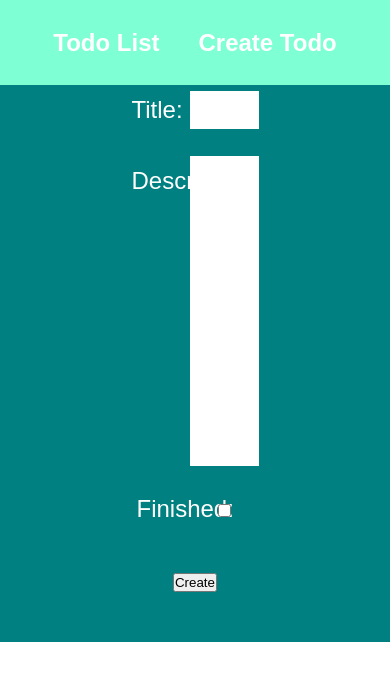
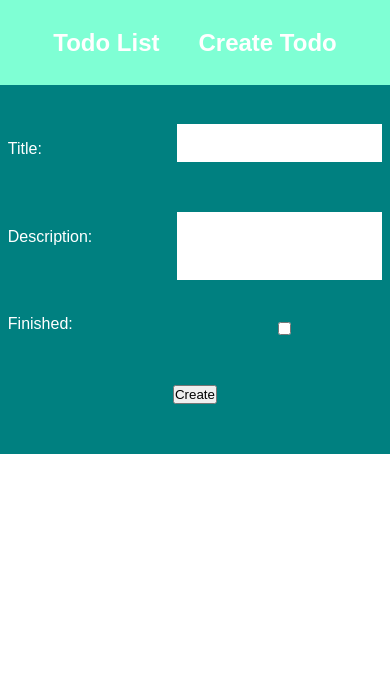
Before and after one commit to dimitaracev/ToDo, an Angular app: page /createtodo in a window 390 px wide. Shown: the top 680 px of the page. Built offline with nearby package versions, Linux system fonts and the light colour scheme.

Commit message:
Added responsive design, refactored filter

```diff
--- a/src/app/components/createtodo/createtodo.component.css
+++ b/src/app/components/createtodo/createtodo.component.css
@@ -40,3 +40,28 @@ span {
 button {
   margin-bottom: 50px;
 }
+
+
+@media screen and (max-width: 500px) {
+  div {
+    padding-top: 5%;
+  }
+  span {
+    font-size: 16px;
+    width: 7.5%;
+    float: left;
+    margin-left: 2%;
+  }
+  input {
+    height: 20%;
+    width: 50%;
+    float: right;
+    margin-right: 2%;
+  }
+  textarea {
+    width: 50%;
+    height: 100px;
+    float: right;
+    margin-right: 2%;
+  }
+}
--- a/src/app/components/todo/todo.component.css
+++ b/src/app/components/todo/todo.component.css
@@ -39,4 +39,29 @@ span {
 
 button {
   margin-bottom: 50px;
+  margin-left: 2%;
 }
+
+@media screen and (max-width: 500px) {
+  div {
+    padding-top: 5%;
+  }
+  span {
+    font-size: 16px;
+    width: 7.5%;
+    float: left;
+    margin-left: 2%;
+  }
+  input {
+    height: 20%;
+    width: 50%;
+    float: right;
+    margin-right: 2%;
+  }
+  textarea {
+    width: 50%;
+    height: 100px;
+    float: right;
+    margin-right: 2%;
+  }
+}
--- a/src/app/components/todolist/todolist.component.css
+++ b/src/app/components/todolist/todolist.component.css
@@ -16,11 +16,12 @@ div ul li {
   height: 60px;
   line-height: 60px;
   font-size: 24px;
+  color: white;
 }
 
 div ul li span {
   text-decoration: none;
-  color: white;
+  font-weight: bold;
   cursor: pointer;
 }
 
@@ -29,11 +30,33 @@ div ul li span {
 }
 
 .spanRemove {
+  font-size: 16px;
+  font-weight: normal;
   position: absolute;
   right: 0;
   cursor: pointer;
+  margin-right: 5%;
+  color: red;
 }
 
 .pTitle {
   display: inline;
 }
+
+
+@media screen and (max-width:500px)
+{
+  div ul li {
+    font-size: 16px;
+    font-weight: bold;
+  }
+  div ul li span {
+    float: left;
+    margin-left: 10%;
+  }
+  .spanRemove {
+    font-size: 14px;
+    font-weight: normal;
+    color: red;
+  }
+}
--- a/src/app/components/todolist/todolist.component.html
+++ b/src/app/components/todolist/todolist.component.html
@@ -1,16 +1,15 @@
 <div>
   <span>Filter by title: </span
-  ><input type="search" [(ngModel)]="FilterTerm" (input)="Filter()" />
+  ><input type="search" [(ngModel)]="FilterTerm" />
   <br />
   <span>Filter by state: </span
-  ><input type="checkbox" [(ngModel)]="FilterState" (change)="Filter()" />
+  ><input type="checkbox" [(ngModel)]="FilterState"/>
   <div *ngIf="FilterState">
     <span>Finished </span
     ><input
       type="radio"
       name="state" value="true"
       [(ngModel)]="FilterFinished"
-      (change)="Filter()"
     />
     <span>Not Finished </span
     ><input
@@ -18,13 +17,14 @@
       name="state"
       [(ngModel)]="FilterFinished"
       value="false"
-      (change)="Filter()"
     />
   </div>
   <ul>
-    <li *ngFor="let todo of Todos.TodoArray">
+    <ng-container *ngFor="let todo of Todos.TodoArray">
+    <li *ngIf="CheckFilter(todo)">
         <span (click)="GotoTodo(todo['Id'])"><p class="pTitle" [class.finished]="todo['State']" >{{ todo.Title }}</p></span>
         <span class="spanRemove" (click)="RemoveTodo(todo.Id)">Remove Todo</span>
     </li>
+  </ng-container>
   </ul>
 </div>
--- a/src/app/components/todolist/todolist.component.ts
+++ b/src/app/components/todolist/todolist.component.ts
@@ -28,11 +28,9 @@ export class TodolistComponent implements OnInit {
     this.Todos.LoadState();
     this.router.navigate(['/', 'todo', index]);
   }
-
-  Filter() {
-    this.Todos.LoadState();
-    this.Todos.TodoArray = this.Todos.TodoArray.filter((todo) => {
-      if(this.FilterState)
+  CheckFilter(todo) : Boolean
+  {
+    if(this.FilterState)
       {
         let state = (this.FilterFinished === "true");
         return todo.Title.toLowerCase().includes(this.FilterTerm.toLowerCase()) && todo.State === state;
@@ -40,6 +38,5 @@ export class TodolistComponent implements OnInit {
       else {
         return todo.Title.toLowerCase().includes(this.FilterTerm.toLowerCase());
       }
-    });
   }
 }
```
